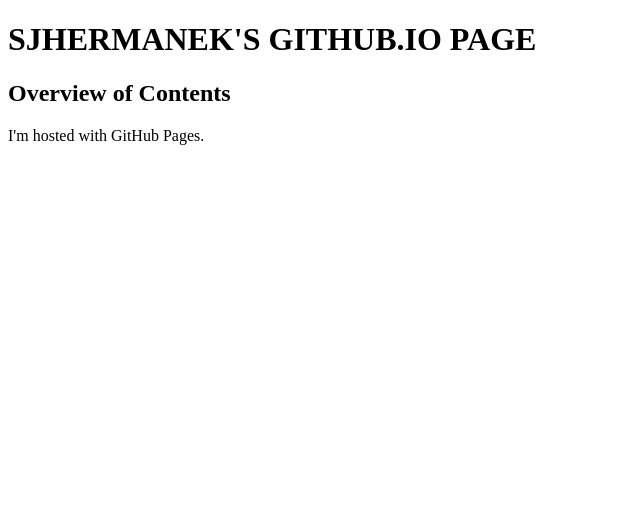
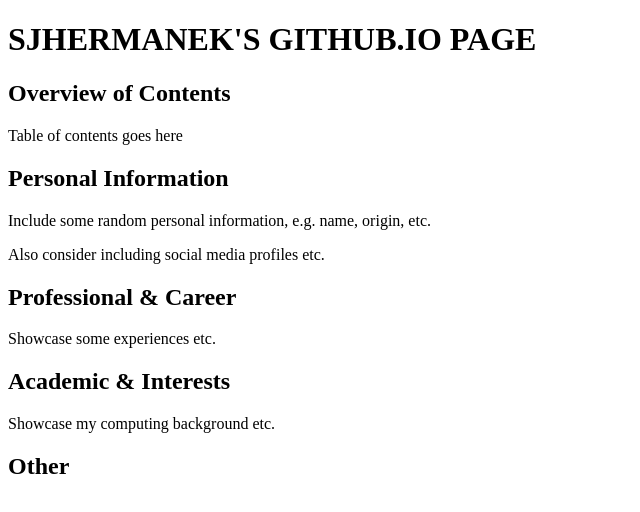
Before and after one commit to sjhermanek/old.sjhermanek.github.io, a plain HTML site: page index.html in a window 1280 px wide. Shown: the whole page, without its empty margins (0-640 px from the left). Drawn offline with Linux system fonts and the light colour scheme.

Commit message:
Some more very basic content

```diff
--- a/index.html
+++ b/index.html
@@ -3,6 +3,14 @@
 <body>
 <h1>SJHERMANEK'S GITHUB.IO PAGE</h1>
 <h2>Overview of Contents</h2>
-<p>I'm hosted with GitHub Pages.</p>
+<p>Table of contents goes here</p>
+<h2>Personal Information</h2>
+<p>Include some random personal information, e.g. name, origin, etc.</p>
+<p>Also consider including social media profiles etc.</p>
+<h2>Professional & Career</h2>
+<p>Showcase some experiences etc.</p>
+<h2>Academic & Interests</h2>
+<p>Showcase my computing background etc.</p>
+<h2>Other</h2>
 </body>
 </html>
```
